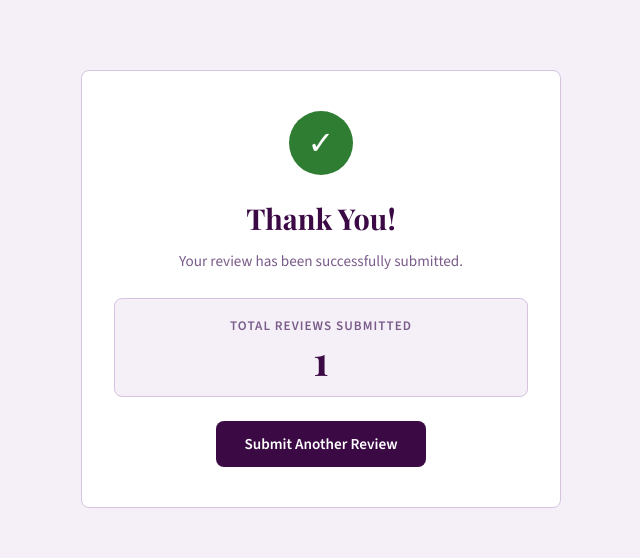
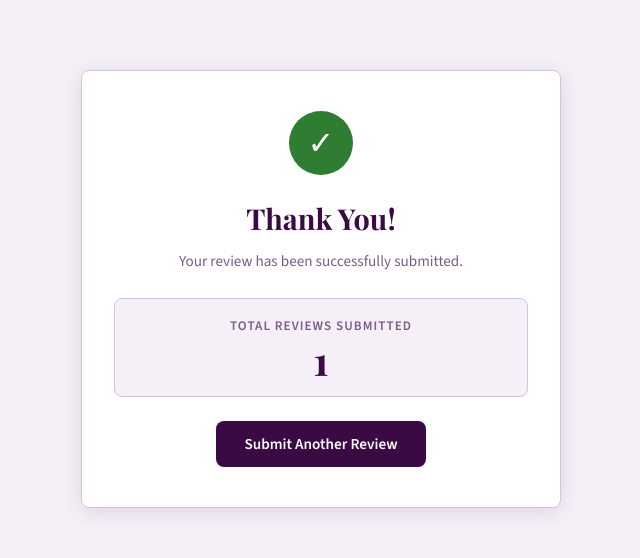
Before and after one commit to naomioginni/wdd131, a plain HTML site: page review.html in a window 1280 px wide. Shown: the part 125-683 px from the top of the page, 319-959 px from the left. Drawn offline with nearby package versions, Linux system fonts and the light colour scheme.

Commit message:
corrected

```diff
--- a/styles/form.css
+++ b/styles/form.css
@@ -21,12 +21,12 @@
   --clr-success:     #2e7d32;
   --clr-white:       #ffffff;
   --clr-gold:        #f0c040;
-  --shadow-focus:    var(--shadow-focus);
-  --shadow-dark:     var(--shadow-dark);
+  --shadow-focus:    0 0 0 3px rgba(155, 77, 202, 0.15);
+
   --font-display:    'Playfair Display', serif;
   --font-body:       'Source Sans 3', sans-serif;
   --radius:          8px;
-  --shadow:          var(--shadow-dark);
+  --shadow:          0 4px 20px rgba(59, 10, 69, 0.12);
   --transition:      0.2s ease;
 }
 
```
